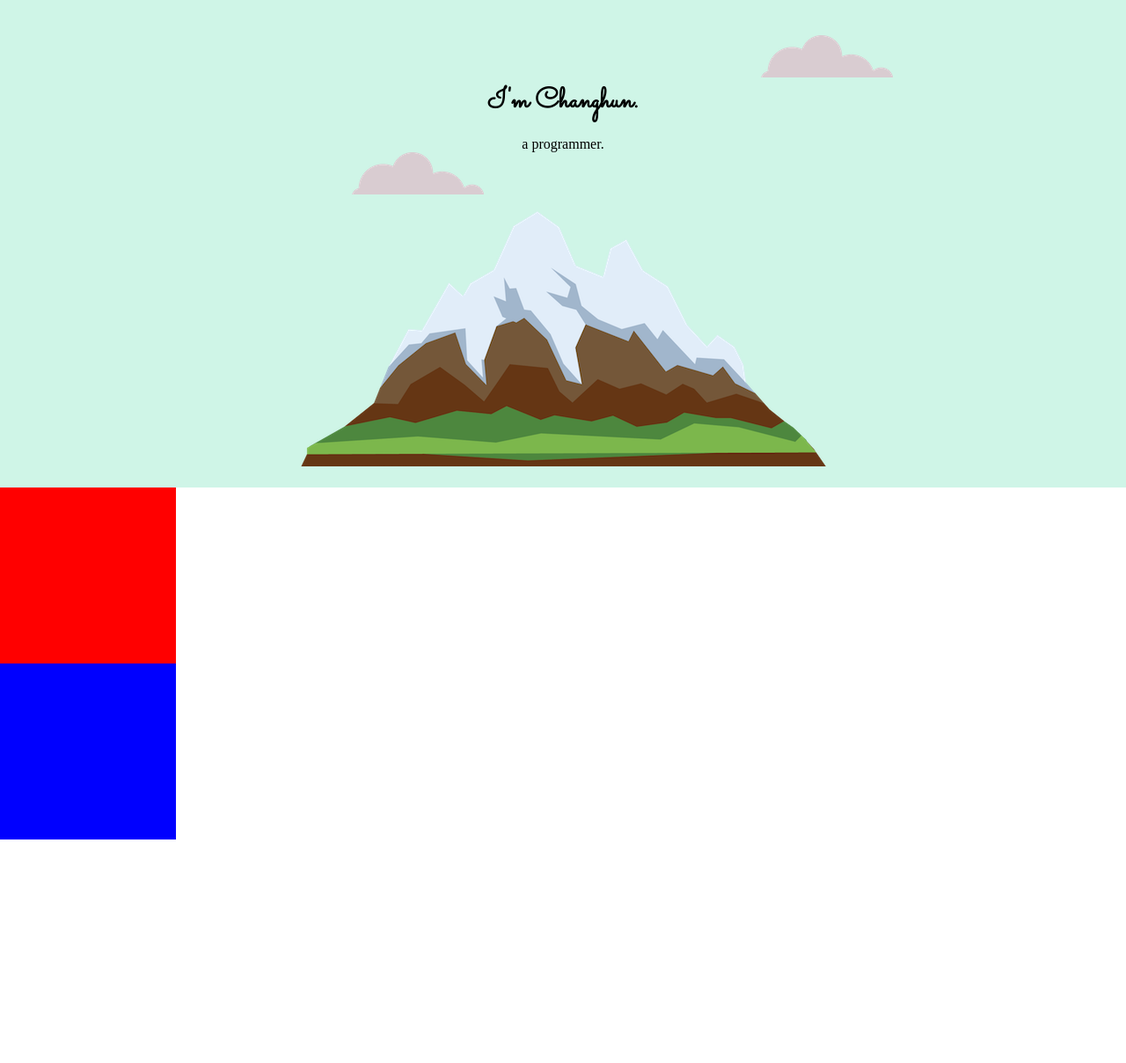
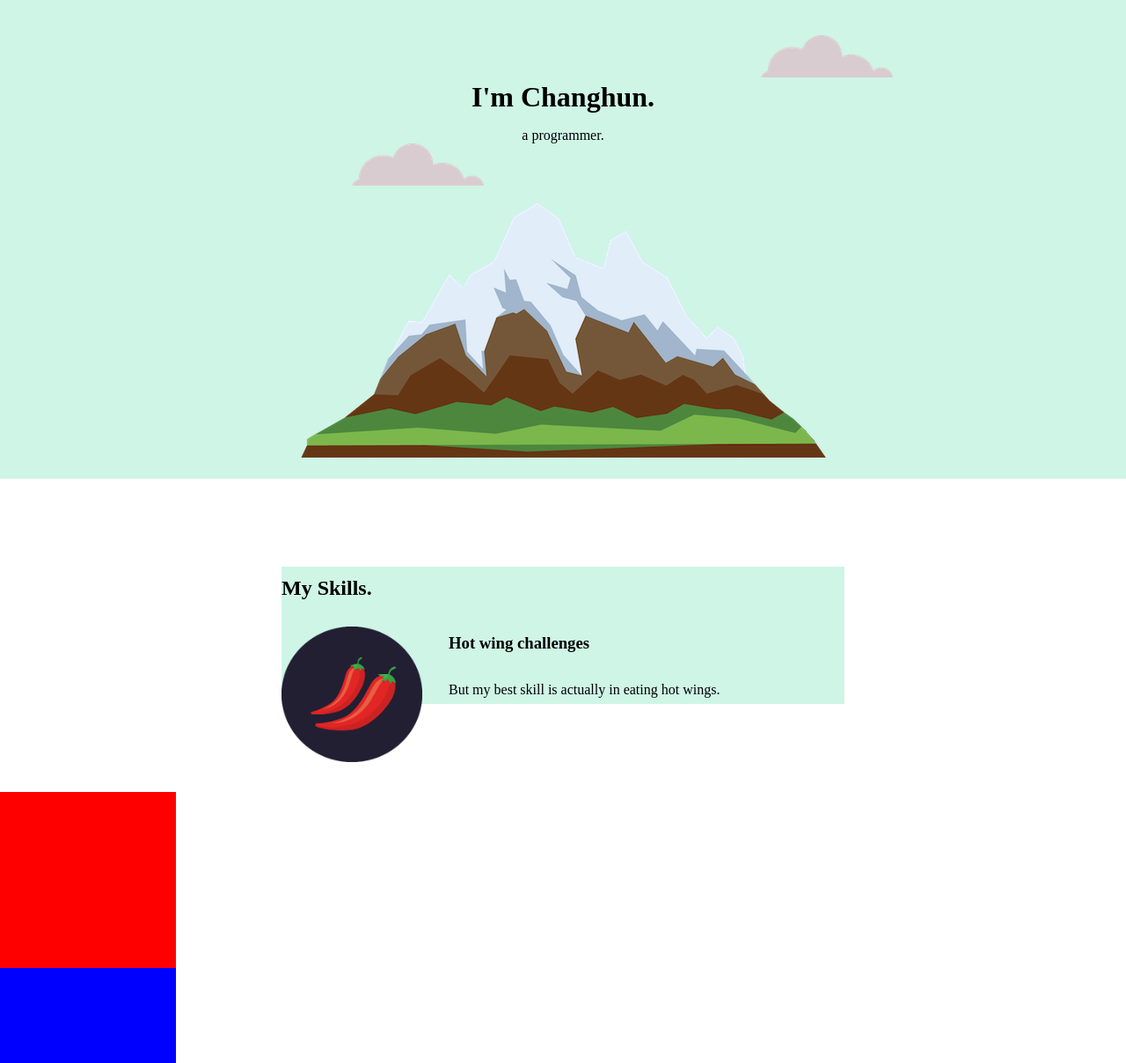
Before and after one commit to changhun/PythonUdemy, a plain HTML site: page Day42 CSS - My Site/index.html in a window 1280 px wide. Shown: the top 1208 px of the page at 88% size. Before the commit the page ends 954 px from the top, so only its background shows below. Drawn offline with Linux system fonts and the light colour scheme.

Commit message:
Use float

```diff
--- a/Day42 CSS - My Site/css/styles.css
+++ b/Day42 CSS - My Site/css/styles.css
@@ -10,7 +10,7 @@ div {
 
 h1 {
   margin: 0;
-  font-family: 'Sacramento', cursive;
+  font-family: 'Sacramento', cursive: ;
   /*
   width:20%
   margin: 0 auto
@@ -56,6 +56,19 @@ p {
   left: 400px;
 }
 
+.skills {
+  width: 50%;
+  margin: 100px auto 100px auto;
+  text-align: left;
+  line-height: 2;
+}
+
+.chilli-img {
+  width: 25%;
+  float: left;
+  margin-right: 30px;
+
+}
 
 /*
 .top-container {
--- a/Day42 CSS - My Site/index.html
+++ b/Day42 CSS - My Site/index.html
@@ -18,9 +18,22 @@
       <img class="bottom-cloud" src="images/cloud.png" alt="cloud-img">
       <img src="images/mountain.png" alt="mountain-img">
     </div>
+
+    <div class="skills">
+      <h2>My Skills. </h2>
+      <div class="skill-low">
+        <img class="chilli-img" src="images/chillies.png" alt="chillies img">
+        <h3>Hot wing challenges </h3>
+        <p cl>But my best skill is actually in eating hot wings.
+      </div>
+    </div>
+
     <div class="mid-item">
 
     </div>
+
+
+
     <div class="bottom-item">
 
     </div>
```
